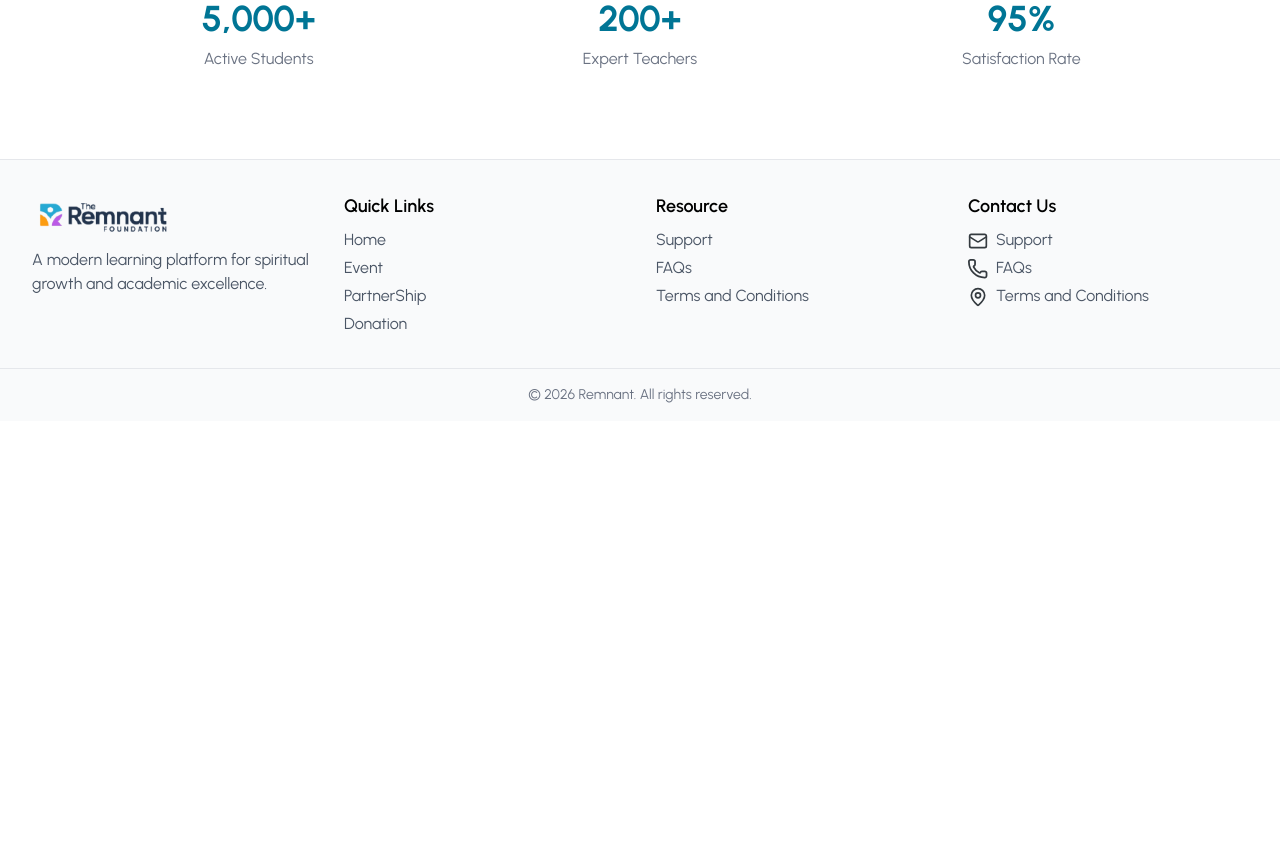
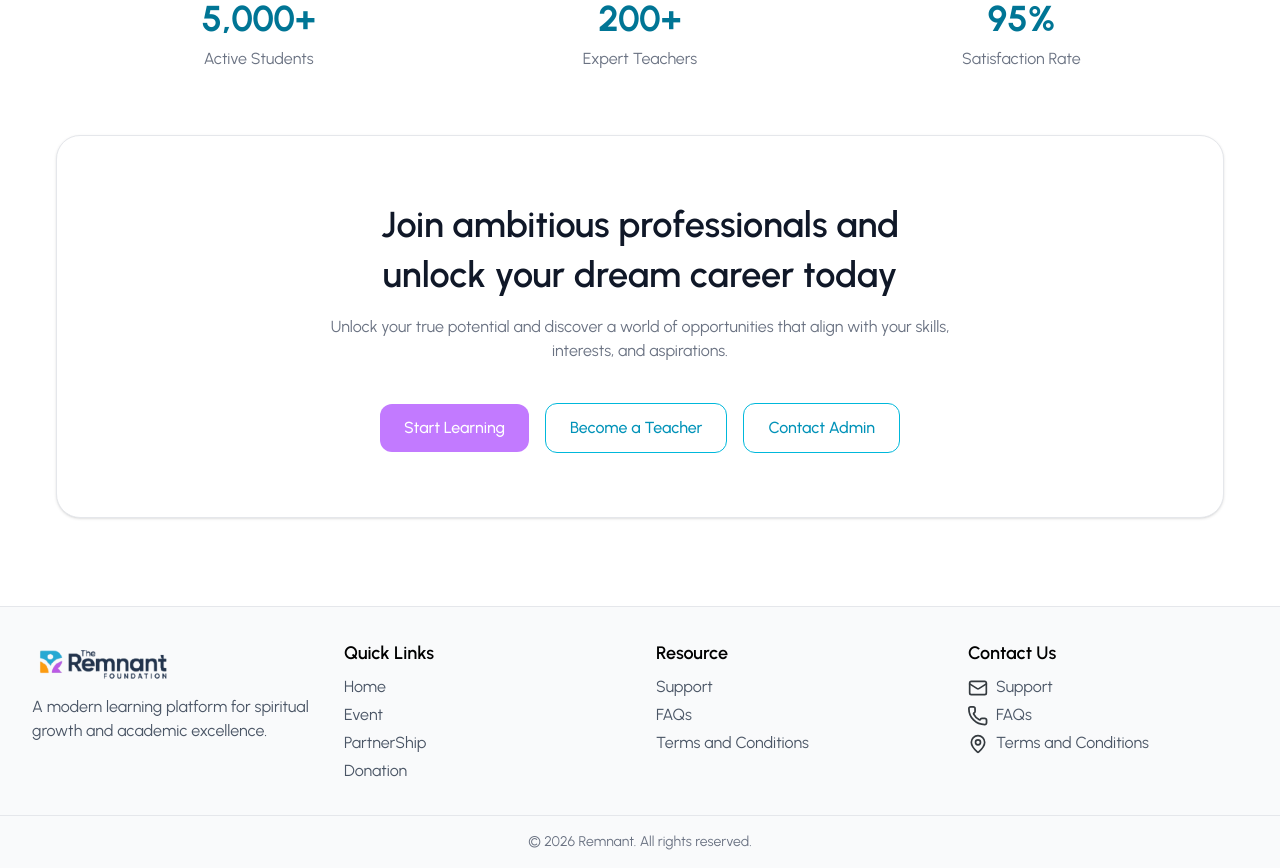
Before and after one commit to naimsheikh8020/Bible-Lms-Remnant-, a React (Vite) app: page / in a window 1280 px wide. Shown: the part 3500-4368 px from the top of the page. Before the commit the page ends 3921 px from the top, so only its background shows below. Built offline with nearby package versions, Linux system fonts and the light colour scheme.

Commit message:
cta section done and home page done

```diff
--- a/src/Page/HomePage/Home.tsx
+++ b/src/Page/HomePage/Home.tsx
@@ -2,6 +2,7 @@ import AIPromoSection from "../../Components/AIPromoSection";
 import AgeBasedLearningExprience from "./HomeSection/AgeBasedLearningExprience";
 import AudienceSection from "./HomeSection/AudienceSection";
 import CoreFeaturesSection from "./HomeSection/CoreFeaturesSection";
+import CTASection from "./HomeSection/CTASection";
 import HeroSection from "./HomeSection/HeroSection";
 import HowItWorksSection from "./HomeSection/HowItWorksSection";
 import TrustSection from "./HomeSection/TrustSection";
@@ -17,6 +18,7 @@ const Home = () => {
       <CoreFeaturesSection/>
       <AgeBasedLearningExprience/>
       <TrustSection/>
+      <CTASection/>
     </>
   );
 };
--- /dev/null
+++ b/src/Page/HomePage/HomeSection/CTASection.tsx
@@ -0,0 +1,39 @@
+const CTASection = () => {
+  return (
+    <div className="mb-8 md:mb-16 px-4 md:px-0">
+      <div className="max-full mx-auto md:px-6">
+        <div className="bg-white rounded-2xl md:rounded-3xl border border-gray-200 shadow-sm px-4 py-8 sm:px-8 sm:py-12 md:px-16 md:py-16 text-center">
+          {/* Heading */}
+          <h2 className="text-2xl sm:text-3xl md:text-4xl font-semibold text-gray-900 mb-3 md:mb-4 leading-snug px-2">
+            Join ambitious professionals and
+            <br className="hidden md:block" />
+            unlock your dream career today
+          </h2>
+
+          {/* Subheading */}
+          <p className="text-sm sm:text-base text-gray-500 max-w-2xl mx-auto mb-6 sm:mb-8 md:mb-10 px-2">
+            Unlock your true potential and discover a world of opportunities
+            that align with your skills, interests, and aspirations.
+          </p>
+
+          {/* Buttons */}
+          <div className="flex flex-col sm:flex-row items-center justify-center gap-3 sm:gap-4">
+            <button className="w-full sm:w-auto px-6 py-3 rounded-xl bg-purple-400 text-white font-medium hover:bg-purple-500 transition duration-300">
+              Start Learning
+            </button>
+
+            <button className="w-full sm:w-auto px-6 py-3 rounded-xl border border-cyan-500 text-cyan-600 font-medium hover:bg-cyan-50 transition duration-300">
+              Become a Teacher
+            </button>
+
+            <button className="w-full sm:w-auto px-6 py-3 rounded-xl border border-cyan-500 text-cyan-600 font-medium hover:bg-cyan-50 transition duration-300">
+              Contact Admin
+            </button>
+          </div>
+        </div>
+      </div>
+    </div>
+  );
+};
+
+export default CTASection;
```
